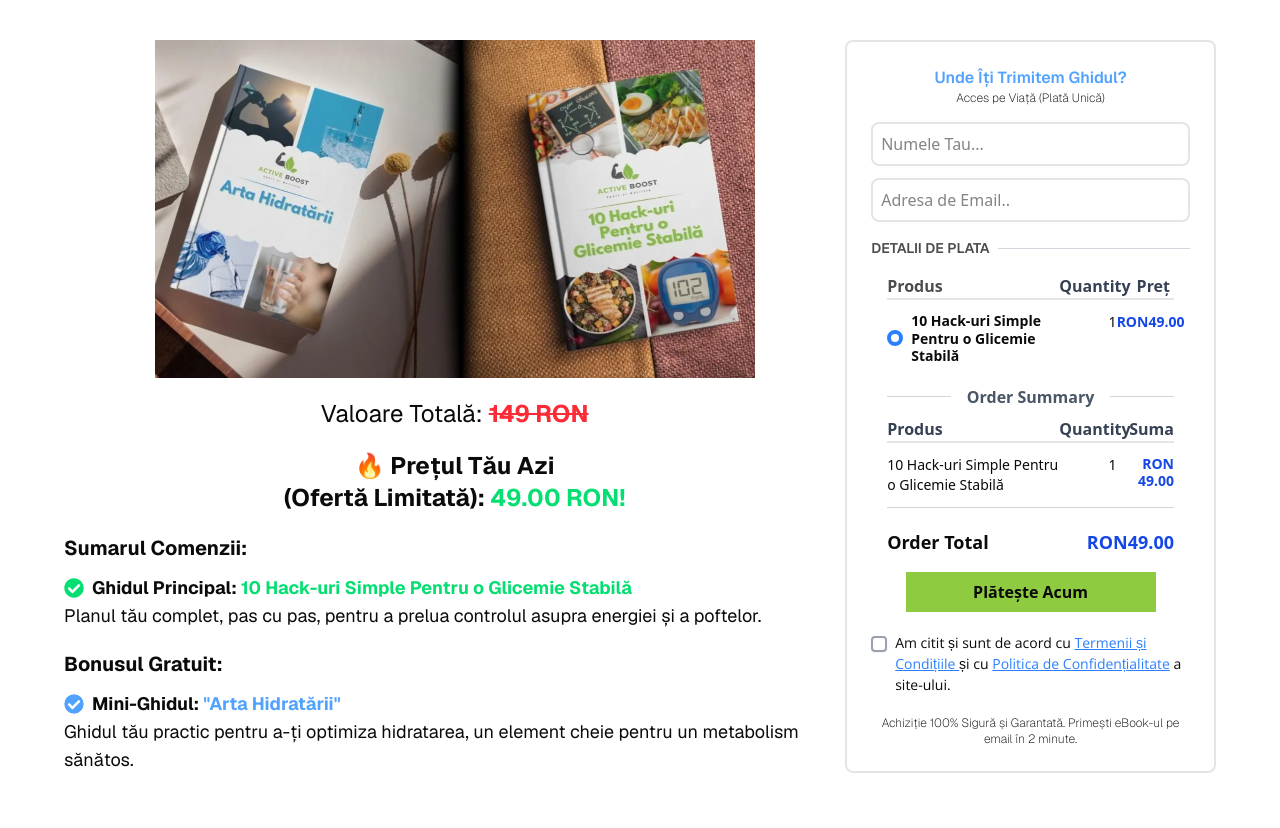
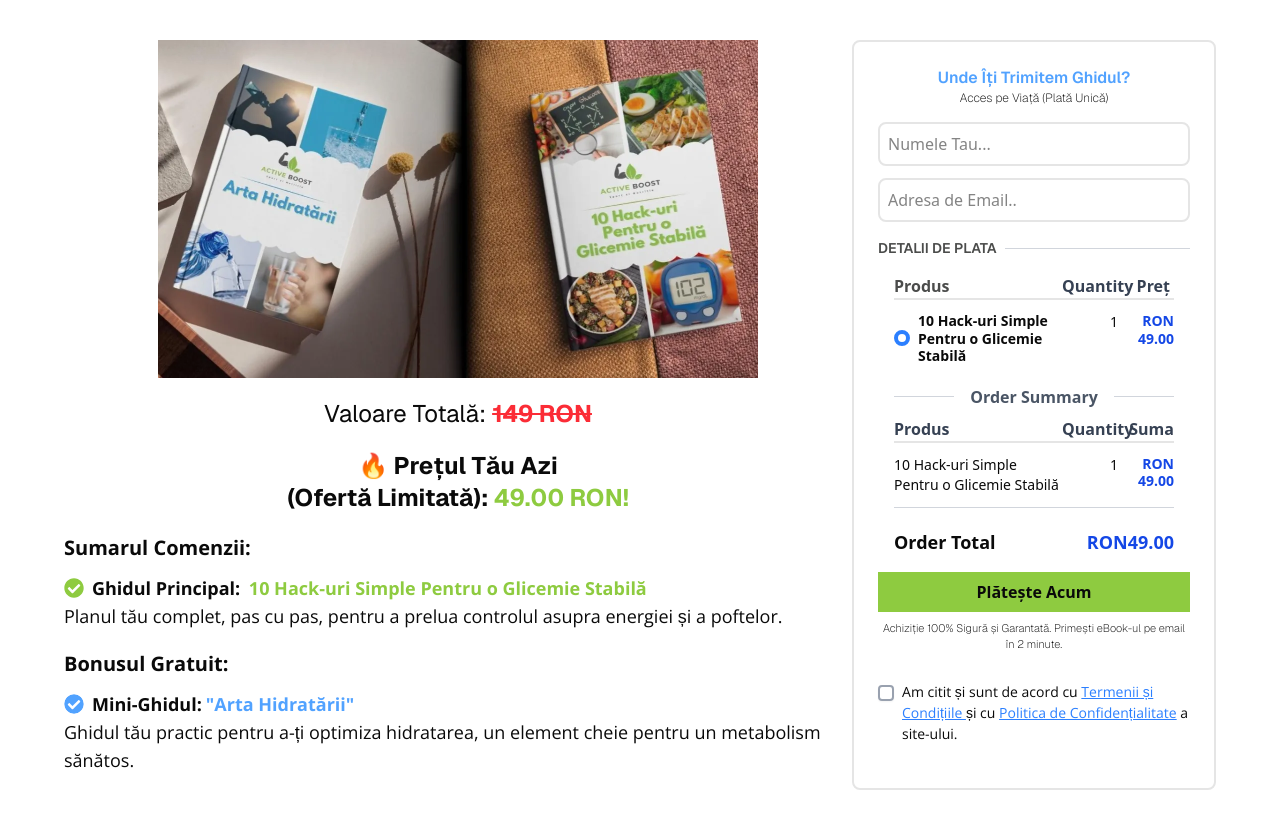
Before and after one commit to catalyntor13/activeboost, a Next.js app: page /checkout in a window 1280 px wide. Shown: the top 828 px of the page. Built offline with nearby package versions, Linux system fonts and the light colour scheme.

Commit message:
Fixed some font dimensions

```diff
--- a/app/checkout/page.tsx
+++ b/app/checkout/page.tsx
@@ -104,17 +104,21 @@ type RegisterFormValues = z.infer<typeof registerSchema>
 
                     <div className="text-center font-bold font-sans text-2xl">
                        <h2>🔥 Prețul Tău Azi </h2>
-                       <h2>(Ofertă Limitată): <span className="text-green-400">{product.amount} RON!</span></h2>
+                       <h2>(Ofertă Limitată): <span className="text-[#8ecb40]">{product.amount} RON!</span></h2>
                     </div>
 
-                    <div className="my-5 text-lg font-sans">
-                        <h2 className="font-bold  font-sans mb-3 text-xl">Sumarul Comenzii:</h2>
+                    <div className="my-5 text-lg font-opensans">
+                        <h2 className="font-bold  font-opensans mb-3 text-xl">Sumarul Comenzii:</h2>
+                         <div className='flex items-start'>
+                          <FaCheckCircle className="text-[#8ecb40] lg:text-xl text-3xl mt-1 mr-2" />
+                          <p className="font-bold">  Ghidul Principal: <span className="text-[#8ecb40] mx-1"> {product.description}</span></p>
 
-                        <p className="font-bold flex"> <FaCheckCircle className="text-green-400 text-xl flex-none mt-1 mr-2" /> Ghidul Principal: <span className="text-green-400 mx-1"> {product.description}</span></p>
+                         </div>
                         <p>Planul tău complet, pas cu pas, pentru a prelua controlul asupra energiei și a poftelor.</p>
 
                     </div>
-                     <div className="my-5 text-lg font-sans">
+
+                     <div className="my-5 text-lg font-opensans">
                         <h2 className="font-bold mb-3 text-xl">Bonusul Gratuit:</h2>
                          <p className="font-bold flex items-start"><FaCheckCircle className="text-blue-400 text-xl  rounded-full flex-none mt-1 mr-2" />Mini-Ghidul: <span className="text-blue-400 mx-1">"Arta Hidratării" </span></p>
                          <p>Ghidul tău practic pentru a-ți optimiza hidratarea, un element cheie pentru un metabolism sănătos.</p>
@@ -183,7 +187,10 @@ type RegisterFormValues = z.infer<typeof registerSchema>
                 <p className="font-bold text-sm leading-tight">10 Hack-uri Simple Pentru o Glicemie Stabilă</p>
             </div>
             <span className="w-1/5 text-right text-sm">1</span>
-            <span className="w-1/5 text-right font-semibold text-blue-700 text-sm">RON49.00</span>
+             <div className="w-1/5 text-right text-sm font-semibold text-blue-700 leading-tight">
+                <span className="block">RON</span>
+                <span className="block">49.00</span>
+            </div>
         </div>
     </div>
 
@@ -226,18 +233,18 @@ type RegisterFormValues = z.infer<typeof registerSchema>
         <span className="text-blue-700">RON49.00</span>
     </div>
 </div>
-<div className="flex justify-center">
+<div className="flex flex-col justify-center">
 
-        <button type='submit' className='p-2 w-[250px] cursor-pointer hover:bg-green-400 bg-[#8ecb40] font-bold' disabled={isSubmitting}>
+        <button type='submit' className='p-2 w-full cursor-pointer hover:bg-green-400 bg-[#8ecb40] font-bold' disabled={isSubmitting}>
           {isSubmitting ? <Loader2Icon className="animate-spin"> Se proceseaza </Loader2Icon> : 'Plătește Acum'}
         </button>
-
+         <p className="text-[11px] my-2 text-center font-sans font-extralight">Achiziție 100% Sigură și Garantată. Primești eBook-ul pe email în 2 minute.</p>
         {error && <p style={{ color: 'red', marginTop: '10px' }}>{error}</p>}
 </div>
 <div className="flex items-start my-5 gap-2 ">
   <Controller name='terms' control={control} render={({ field}) => (
 
-    <Checkbox className="mt-1 border-2 border-gray-400"
+    <Checkbox  className={errors.terms? 'mt-1 border-2 border-red-400' : 'mt-1 border-2 border-gray-400'}
      checked={field.value}
      onCheckedChange={field.onChange}
 
@@ -247,10 +254,20 @@ type RegisterFormValues = z.infer<typeof registerSchema>
 
 
     <p className=" font-opensans text-[14px] ">Am citit și sunt de acord cu <Link href='/termeni_si_conditii' className='text-blue-500 underline'>Termenii și Condițiile </Link>și cu <Link className='text-blue-500 underline' href="/politica_de_confidentialitate">Politica de Confidențialitate</Link> a site-ului.</p>
+
+
+
 </div>
+
+{errors.terms && (
+                <p className="text-sm text-center text-red-500 flex items-center gap-1">
+
+                  {errors.terms.message}
+                </p>
+              )}
 {error && <p style={{ color: 'red', marginTop: '10px' }}>{error}</p>}
 
-<p className="text-xs text-center font-sans font-extralight">Achiziție 100% Sigură și Garantată. Primești eBook-ul pe email în 2 minute.</p>
+
 
                     </div>
                     </form>
--- a/app/componente/countDownTimer.tsx
+++ b/app/componente/countDownTimer.tsx
@@ -42,8 +42,8 @@ export default function CountdownTimer() {
     <div className="flex items-center justify-center gap-10  py-8 text-center">
       {Object.entries(timeLeft).map(([label, value]) => (
         <div key={label} className="flex flex-col items-center">
-          <span className="text-3xl font-semibold text-black">{value}</span>
-          <span className="text-sm uppercase tracking-wide text-gray-600">
+          <span className="text-sm font-semibold text-black">{value}</span>
+          <span className="text-xs uppercase tracking-wide text-gray-600">
             {label}
           </span>
         </div>
--- a/app/politica_de_confidentialitate/page.tsx
+++ b/app/politica_de_confidentialitate/page.tsx
@@ -14,7 +14,7 @@ export default function PoliticaConfidentialitate() {
         </div>
 
         <div className="lg:w-6xl mx-auto">
-            <h1 className="text-3xl font-jakarta font-bold ">Politică de Confidențialitate Online</h1>
+            <h1 className="text-xl lg:text-3xl font-jakarta font-bold ">Politică de Confidențialitate Online</h1>
 
               <div className="space-y-5 mt-5">
             <p className="text-lg"><span className="font-bold">IDTORO SRL</span> („Compania”) respectă preocupările legate de confidențialitatea utilizatorilor website-ului său, <span className="font-bold">www.activeboost.ro</span>, și a serviciilor furnizate prin intermediul acestuia („Site-ul”). Compania furnizează astfel această declarație de confidențialitate pentru a explica ce informații sunt colectate în timpul unei vizite pe Site și cum pot fi utilizate aceste informații.</p>
--- a/app/sectiuni/Ce-Primesti.tsx
+++ b/app/sectiuni/Ce-Primesti.tsx
@@ -50,10 +50,10 @@ const CePrimesti = () => {
         </div>
  <div className='flex flex-col justify-center items-center mb-4 lg:w-xl mx-auto mt-10'>
         <Link href='/checkout'><button  className="font-semibold lg:text-2xl text-xl bg-[#8ecb40ff] shadow-[2px_2px_2px_0_#707070] p-4 transition-all duration-300 ease-out hover:-translate-y-2 shadow-2xl hover:shadow-lg border-2 border-[#8ecb40ff] border-solid mt-5 mb-2 cursor-pointer text-gray-700">Cumpara eBook-ul la doar 49 RON</button></Link>
-        <p className='font-light lg:text-sm text-[9px] text-center tracking-tighter font-opensans '>Achiziție 100% Sigură și Garantată. Primești eBook-ul pe email în 2 minute.</p>
+        <p className='font-light lg:text-sm text-[11px] text-center tracking-tighter font-opensans '>Achiziție 100% Sigură și Garantată. Primești eBook-ul pe email în 2 minute.</p>
       </div>
 <div className='my-5 flex justify-center items-center'>
-        <Image src='/visa.png' alt='Neptopia' width={200} height={200} />
+        <Image src='/visa.png' alt='Neptopia' width={150} height={150} />
      </div>
       </div>
     </div>
--- a/app/sectiuni/Footer.tsx
+++ b/app/sectiuni/Footer.tsx
@@ -16,13 +16,13 @@ const Footer = () => {
           />
         </div>
         <div className="lg:w-2xl">
-          <p className="text-sm lg:text-xl tracking-tight font-opensans">Sunt atât de încrezător în valoarea pe care o vei primi, încât îți ofer o garanție completă. Dacă în termen de 14 zile de la achiziție consideri că ghidul nu te-a ajutat, trimite-mi un email și îți voi returna 100% din suma plătită, fără întrebări suplimentare. Nu ai absolut nimic de pierdut.</p>
+          <p className="text-sm lg:text-xl tracking-tight font-opensans my-5">Sunt atât de încrezător în valoarea pe care o vei primi, încât îți ofer o garanție completă. Dacă în termen de 14 zile de la achiziție consideri că ghidul nu te-a ajutat, trimite-mi un email și îți voi returna 100% din suma plătită, fără întrebări suplimentare. Nu ai absolut nimic de pierdut.</p>
         </div>
        </div>
 
        <div className="grid lg:grid-cols-3 grid-cols-1 lg:justify-items-start justify-items-center gap-4 space-y-5 mb-15 lg:mb-0">
          <div>
-          <Image src='/activeboost.png' alt="Activeboost" width={250} height={150}  />
+          <Image src='/activeboost.png' alt="Activeboost" width={200} height={150}  />
          </div>
 
          <div className="flex flex-col lg:text-sm text-[12px] font-light justify-center items-center text-center font-opensans ">
--- a/app/sectiuni/Ghid.tsx
+++ b/app/sectiuni/Ghid.tsx
@@ -70,11 +70,11 @@ const Ghid = () => {
             </li>
       </ul>
       <div className='flex flex-col justify-center items-center mb-4 lg:w-xl w-full mx-auto'>
-       <Link href='/checkout'><button  className="font-semibold font-jakarta text-xl lg:text-2xl bg-[#8ecb40ff] shadow-[2px_2px_2px_0_#707070] p-4 transition-all duration-300 ease-out hover:-translate-y-2 shadow-2xl hover:shadow-lg border-2 border-[#8ecb40ff] border-solid mt-5 mb-2 cursor-pointer text-[#4b4c4b]">Cumpara eBook-ul la doar 49 RON</button></Link>
-        <p className='font-light text-xs tracking-tighter '>Achiziție 100% Sigură și Garantată. Primești eBook-ul pe email în 2 minute.</p>
+       <Link href='/checkout'><button  className="font-semibold font-jakarta text-lg lg:text-2xl bg-[#8ecb40ff] shadow-[2px_2px_2px_0_#707070] p-4 transition-all duration-300 ease-out hover:-translate-y-2 shadow-2xl hover:shadow-lg border-2 border-[#8ecb40ff] border-solid mt-5 mb-2 cursor-pointer text-[#4b4c4b]">Cumpara eBook-ul la doar 49 RON</button></Link>
+        <p className='font-light text-[11px] lg:text-sm font-opensans tracking-tighter '>Achiziție 100% Sigură și Garantată. Primești eBook-ul pe email în 2 minute.</p>
       </div>
        <div className='my-5 flex justify-center items-center'>
-              <Image src='/visa.png' alt='Visa' width={200} height={200} />
+              <Image src='/visa.png' alt='Visa' width={150} height={150} />
            </div>
       </div>
 
--- a/app/sectiuni/Header.tsx
+++ b/app/sectiuni/Header.tsx
@@ -13,10 +13,10 @@ const Header = () => {
        src='/activeboost.png'
        width={200}
        height={200}
-       className='mx-auto '
+       className='mx-auto'
 
       />
-     <h1 className='lg:text-5xl  text-[#4b4c4b] font-jakarta sm:text-5xl text-2xl lg:max-w-3xl sm:max-w-4xl mx-auto mb-6 font-extrabold  text-center tracking-tighter'>Simți că nicio masă nu e completă fără <span className='text-[#8ecb40]'>"ceva dulce"</span> la final?</h1>
+     <h1 className='lg:text-5xl text-[#4b4c4b] font-jakarta sm:text-5xl text-2xl lg:max-w-3xl sm:max-w-4xl mx-auto mb-6 font-extrabold  text-center tracking-tighter'>Simți că nicio masă nu e completă fără <span className='text-[#8ecb40]'>"ceva dulce"</span> la final?</h1>
      <h2 className='text-base lg:text-2xl font-medium lg:w-5xl mb-3 text-center mx-auto tracking-tighter font-sans text-[#4b4c4b] '>Hai să îți prezint <span className='text-[#8ecb40] font-semibold'>10 Hack-uri Simple </span>care îți elimină definitiv pofta de dulce și te ajută să slăbești natural.</h2>
      <h3 className='text-sm lg:text-xl sm:text-xl my-6 text-center tracking-tighter font-sans '>…fără diete restrictive, exerciții fizice extreme sau număratul caloriilor.</h3>
 
@@ -27,8 +27,8 @@ const Header = () => {
      </video>
 
       <div className='flex flex-col justify-center items-center mb-4 '>
-        <Link href='/checkout'><button  className="font-semibold text-xl bg-[#8ecb40ff] shadow-[2px_2px_2px_0_#707070] p-4 transition-all duration-300 ease-out hover:-translate-y-2 shadow-2xl hover:shadow-lg border-2 border-[#8ecb40ff] border-solid mt-5 mb-2 cursor-pointer text-gray-700">Cumpara eBook-ul la doar 49 RON</button></Link>
-        <p className='font-light lg:text-sm text-[9px] tracking-tighter font-sans text-center'>Achiziție 100% Sigură și Garantată. Primești eBook-ul pe email în 2 minute.</p>
+        <Link href='/checkout'><button  className="font-semibold text-lg lg:text-xl bg-[#8ecb40ff] shadow-[2px_2px_2px_0_#707070] p-4 transition-all duration-300 ease-out hover:-translate-y-2 shadow-2xl hover:shadow-lg border-2 border-[#8ecb40ff] border-solid mt-5 mb-2 cursor-pointer text-gray-700">Cumpara eBook-ul la doar 49 RON</button></Link>
+        <p className='font-light lg:text-xs text-[11px] tracking-tighter font-opensans text-center'>Achiziție 100% Sigură și Garantată. Primești eBook-ul pe email în 2 minute.</p>
       </div>
 
 
@@ -37,7 +37,7 @@ const Header = () => {
       <CountdownTimer/>
      </div>
      <div className='my-5 flex justify-center items-center'>
-        <Image src='/visa.png' alt='Visa' width={200} height={200} />
+        <Image src='/visa.png' alt='Visa' width={150} height={150} />
      </div>
     <div className='border-solid border-3 shadow-md bg-[#eef3ed] lg:p-7 p-4 lg:w-4xl  w-full mx-auto'>
      <p className='text-xl lg:text-2xl text-start lg:text-center font-bold text-[#4b4c4b] font-jakarta '>Prins în același cerc vicios?</p>
--- a/app/sectiuni/Testimoniale.tsx
+++ b/app/sectiuni/Testimoniale.tsx
@@ -95,7 +95,7 @@ const Testimoniale = () => {
 
 {/* 🔹 Modal global pentru text complet */}
       <Dialog open={open} onOpenChange={setOpen}>
-        <DialogContent className="max-w-lg">
+        <DialogContent className="max-w-lg ">
           <DialogHeader>
 
             { selectedReview && (
@@ -144,13 +144,13 @@ plus <span className="font-bold">Bonusul</span> <span className="text-blue-500 f
 <p>Apasă pe butonul de mai jos și începe transformarea ta în următoarele 5 minute.</p>
         </div>
          <div className='flex flex-col justify-center items-center mb-4 lg:w-xl w-full mx-auto'>
-       <Link href='/checkout'> <button  className="font-semibold text-xl lg:text-2xl bg-[#8ecb40ff] shadow-[2px_2px_2px_0_#707070] p-4 transition-all duration-300 ease-out hover:-translate-y-2 shadow-2xl hover:shadow-lg border-2 border-[#8ecb40ff] border-solid mt-5 mb-2 cursor-pointer text-gray-700">DA, Vreau Acces Acum la Doar 49 RON!</button></Link>
-        <p className='font-light lg:text-sm text-[9px] text-center tracking-tighter font-sans'>Achiziție 100% Sigură și Garantată. Primești eBook-ul pe email în 2 minute.</p>
+       <Link href='/checkout'> <button  className="font-semibold text-[16px] lg:text-2xl bg-[#8ecb40ff] shadow-[2px_2px_2px_0_#707070] p-4 transition-all duration-300 ease-out hover:-translate-y-2 shadow-2xl hover:shadow-lg border-2 border-[#8ecb40ff] border-solid mt-5 mb-2 cursor-pointer text-gray-700">DA, Vreau Acces Acum la Doar 49 RON!</button></Link>
+        <p className='font-light lg:text-sm text-[11px] text-center tracking-tighter font-sans'>Achiziție 100% Sigură și Garantată. Primești eBook-ul pe email în 2 minute.</p>
       </div>
 
 
           <div className='my-5 flex justify-center items-center'>
-                 <Image src='/visa.png' alt='Visa' width={200} height={200} />
+                 <Image src='/visa.png' alt='Visa' width={150} height={150} />
               </div>
      </div>
    </div>
--- a/app/termeni_si_conditii/page.tsx
+++ b/app/termeni_si_conditii/page.tsx
@@ -15,7 +15,7 @@ export default function TermenisiConditii() {
            </div>
 
            <div className="lg:w-6xl mx-auto">
-               <h1 className="text-3xl font-jakarta font-bold ">TERMENI ȘI CONDIȚII DE UTILIZARE</h1>
+               <h1 className="text-xl lg:text-3xl font-jakarta font-bold ">TERMENI ȘI CONDIȚII DE UTILIZARE</h1>
 
                  <div className="space-y-5 mt-5">
                <p className="text-lg">VĂ RUGĂM SĂ CITIȚI ACEȘTI TERMENI DE UTILIZARE CU ATENȚIE ÎNAINTE DE A UTILIZA ACEST WEBSITE. Prin utilizarea acestui website, vă exprimați consimțământul față de acești termeni de utilizare. Dacă nu sunteți de acord cu acești Termeni de Utilizare, vă rugăm să nu utilizați website-ul.</p>
```
